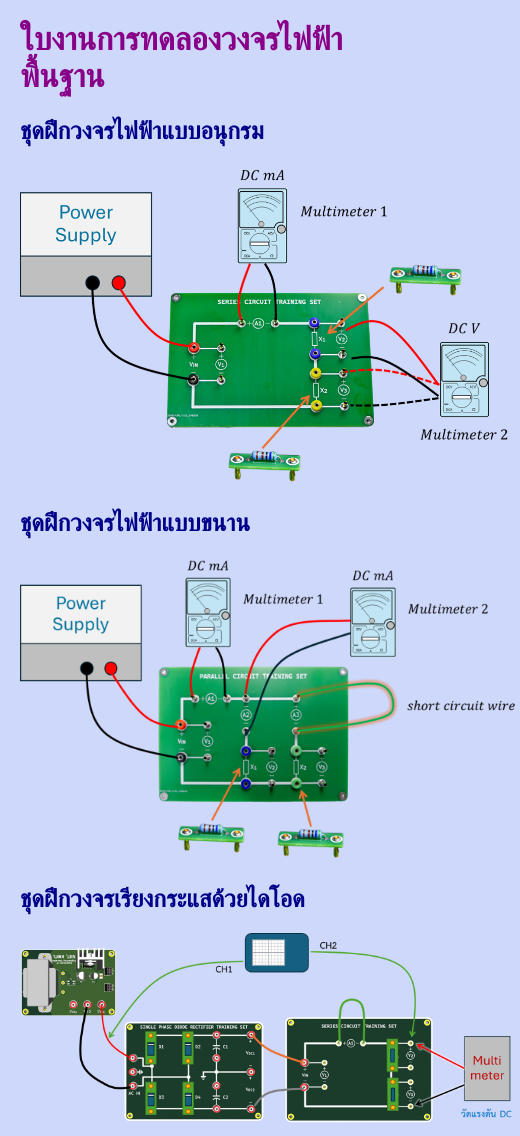
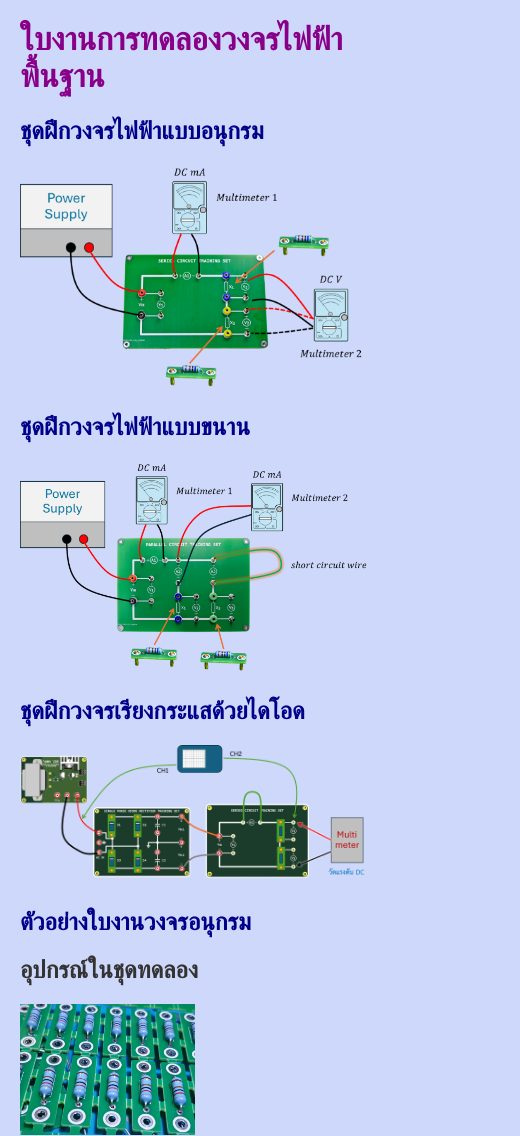
Before and after one commit to Electric-Circuits-and-Devices/Basic-Electrical-Lab.github.io, a plain HTML site: page index.html in a window 390 px wide. Shown: the top 1136 px of the page, 520 px wide, since content can reach past the window. Drawn offline with Linux system fonts and the light colour scheme.

Commit message:
Enhance image responsiveness in index.html by updating styles to max-width for better display across devices

```diff
--- a/index.html
+++ b/index.html
@@ -33,17 +33,17 @@
     <nav>
         <ul>
             <li><a href="SERIES_CIRCUIT_TRAINING_SET.html"><h2>ชุดฝึกวงจรไฟฟ้าแบบอนุกรม</h2></a></li>
-            <img src="pictures/Serial_Circuit_Experimental.png" alt="Serial Circuit 1" style="width: 500px;">
+            <img src="pictures/Serial_Circuit_Experimental.png" alt="Serial Circuit 1" style="max-width:  100%">
 
             <li><a href="PARALLEL_CIRCUIT_TRAINING_SET.html"><h2>ชุดฝึกวงจรไฟฟ้าแบบขนาน</h2></a></li>
-            <img src="pictures/Parallel_Circuit_Experimental.png" alt="Parallel Circuit 1" style="width: 500px;">
+            <img src="pictures/Parallel_Circuit_Experimental.png" alt="Parallel Circuit 1" style="max-width:  100%">
             <li><a href="RECTIFIER_TRAINING_SET.html"><h2>ชุดฝึกวงจรเรียงกระแสด้วยไดโอด</h2></a></li>
-            <img src="pictures/Rectifier_Training_Set_Bridge.png" alt="Rectifier Circuit 1" style="width: 500px;">
+            <img src="pictures/Rectifier_Training_Set_Bridge.png" alt="Rectifier Circuit 1" style="max-width:  100%">
             <li><a href="serial-circuit.html"><h2>ตัวอย่างใบงานวงจรอนุกรม</h2></a></li>
 
             <li><h2>อุปกรณ์ในชุดทดลอง</h2></li>
-            <img src="pictures/Resistors.png" alt="Resistors" style="width: 200px;">
-            <img src="pictures/Diodes.png" alt="Diode" style="width: 200px;">
+            <img src="pictures/Resistors.png" alt="Resistors" style="max-width:  50%">
+            <img src="pictures/Diodes.png" alt="Diode" style="max-width:  50%">
 
         </ul>
     </nav>
```
